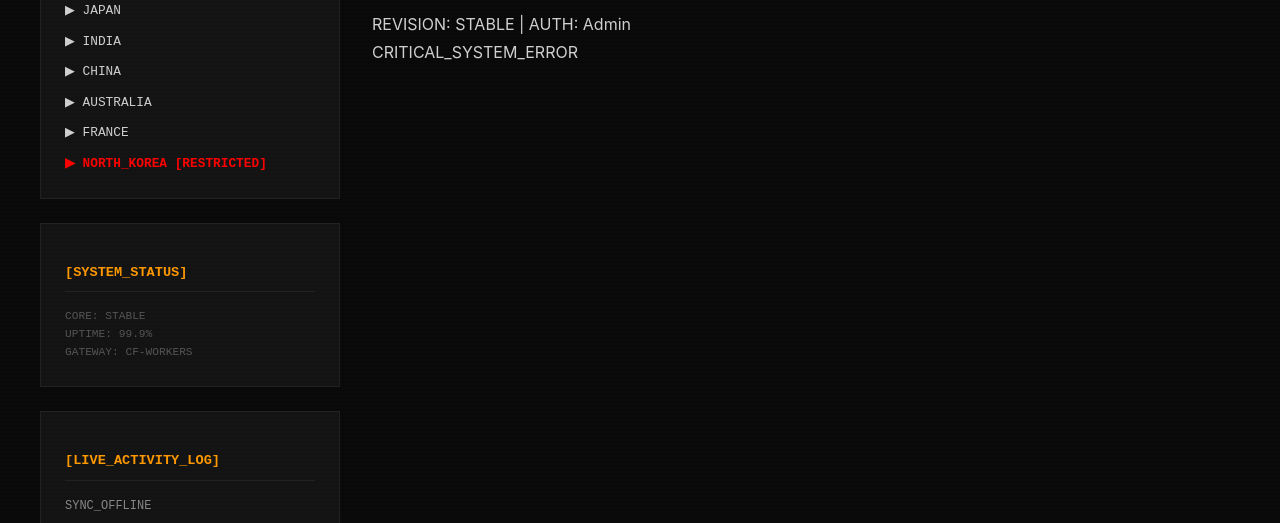
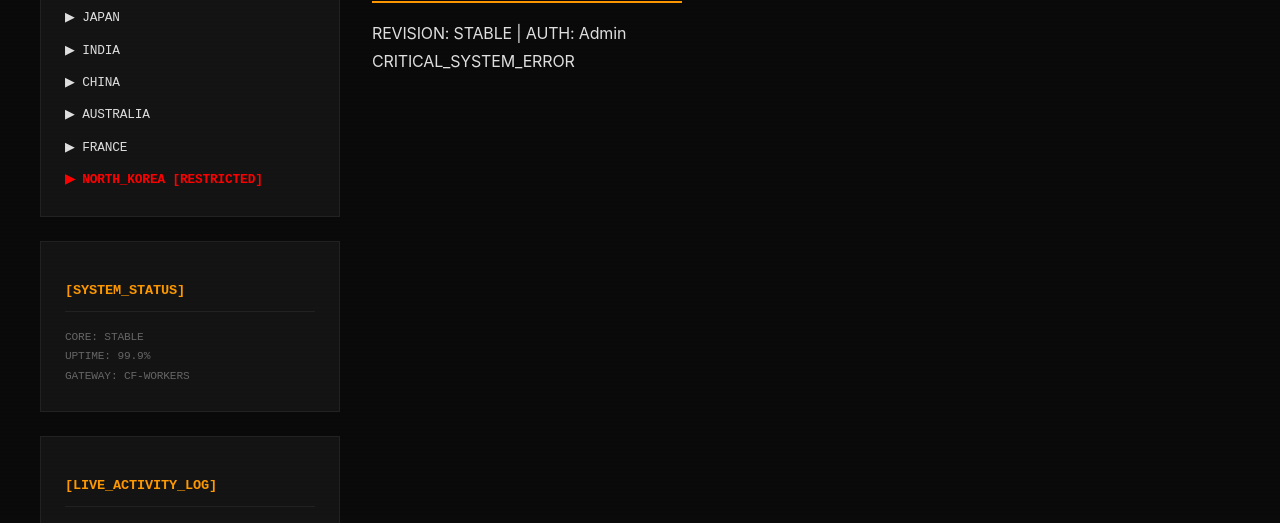
Before and after one commit to wlstj86231-cloud/test-yomiwiki, a website: page public/index.html in a window 1280 px wide. Shown: the part 285-808 px from the top of the page. Drawn offline with nearby package versions, Linux system fonts and the light colour scheme; no server answers.

Commit message:
Design: Global typography overhaul with Pretendard and IBM Plex Mono for superior legibility

```diff
--- a/public/style.css
+++ b/public/style.css
@@ -3,7 +3,9 @@ a { text-decoration: none !important; color: inherit; }
 ul, ol { list-style: none !important; padding: 0; margin: 0; }
 * { box-sizing: border-box; }
 
-@import url('https://fonts.googleapis.com/css2?family=Inter:ital,opsz,wght@0,14..32,100..900;1,14..32,100..900&family=JetBrains+Mono:ital,wght@0,100..800;1,100..800&display=swap');
+/* Import Sophisticated Fonts: Pretendard (Readability) & IBM Plex Mono (System Vibe) */
+@import url('https://cdn.jsdelivr.net/gh/orioncactus/pretendard@v1.3.9/dist/web/static/pretendard.min.css');
+@import url('https://fonts.googleapis.com/css2?family=IBM+Plex+Mono:ital,wght@0,100;0,200;0,300;0,400;0,500;0,600;0,700;1,100;1,200;1,300;1,400;1,500;1,600;1,700&display=swap');
 
 :root {
     /* --- [1. Color Palette: Clinical Dark] --- */
@@ -18,18 +20,18 @@ ul, ol { list-style: none !important; padding: 0; margin: 0; }
     --accent-cyan-dim: #4696ad;
     --hazard-red: #ff4444;
 
-    --text-main: #d1d1d1;
-    --text-muted: #888888;
-    --text-dim: #555555;
+    --text-main: #e0e0e0;
+    --text-muted: #999999;
+    --text-dim: #666666;
     --text-critical: #ff4444;
 
     --border-color: #222222;
     --border-bright: #333333;
     --border-hazard: #444444;
 
-    /* --- [2. Typography] --- */
-    --font-mono: 'JetBrains Mono', 'Courier New', monospace;
-    --font-sans: 'Inter', 'Segoe UI', system-ui, sans-serif;
+    /* --- [2. Typography Enhancement] --- */
+    --font-mono: 'IBM Plex Mono', 'JetBrains Mono', monospace;
+    --font-sans: 'Pretendard', -apple-system, BlinkMacSystemFont, system-ui, Roboto, sans-serif;
 
     /* --- [3. UI Constants] --- */
     --radius: 0px;
@@ -44,8 +46,10 @@ html, body {
     background-color: var(--bg-main);
     color: var(--text-main);
     font-family: var(--font-sans);
-    line-height: 1.6;
+    line-height: 1.75; /* Improved for long reading */
+    letter-spacing: -0.01em; /* Modern clean spacing */
     overflow-x: hidden;
+    -webkit-font-smoothing: antialiased; /* Smoother text rendering */
 }
 
 /* --- [Scanlines Overlay] --- */
```
